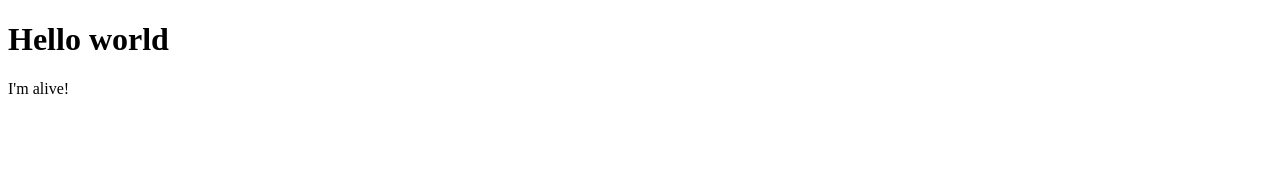
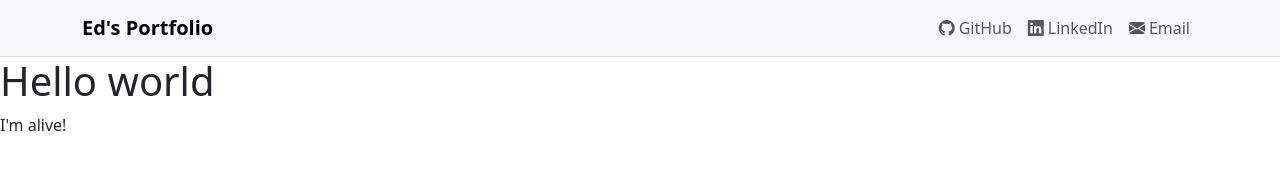
Before and after one commit to gabriellemaciunaite/portfolio, a plain HTML site: page index.html in a window 1280 px wide. Drawn offline with nearby package versions, Linux system fonts and the light colour scheme.

Commit message:
Update index.html

```diff
--- a/index.html
+++ b/index.html
@@ -2,10 +2,41 @@
 
 <html lang="en">
     <head>
-        <title>Ed's Portfolio</title>
+        <title>Gabrielle's Portfolio</title>
         <meta charset="UTF-8">
+        <link href="https://cdn.jsdelivr.net/npm/bootstrap@5.3.3/dist/css/bootstrap.min.css" rel="stylesheet">
+        <link href="https://cdn.jsdelivr.net/npm/bootstrap-icons@1.11.3/font/bootstrap-icons.css" rel="stylesheet">
     <body>
+        <nav class="navbar navbar-expand-lg bg-body-tertiary border-bottom sticky-top">
+            <div class="container">
+                <a class="navbar-brand fw-semibold" href="#">Ed's Portfolio</a>
+                <button class="navbar-toggler" type="button" data-bs-toggle="collapse" data-bs-target="#mainNavbar" aria-controls="mainNavbar" aria-expanded="false" aria-label="Toggle navigation">
+                    <span class="navbar-toggler-icon"></span>
+                </button>
+                <div class="collapse navbar-collapse" id="mainNavbar">
+                    <ul class="navbar-nav ms-auto mb-2 mb-lg-0">
+                        <li class="nav-item">
+                            <a class="nav-link" href="https://github.com/RexMortem" target="_blank" rel="noopener noreferrer">
+                                <i class="bi bi-github me-1"></i>GitHub
+                            </a>
+                        </li>
+                        <li class="nav-item">
+                            <a class="nav-link" href="https://www.linkedin.com/in/edward-denton-416a30240/" target="_blank" rel="noopener noreferrer">
+                                <i class="bi bi-linkedin me-1"></i>LinkedIn
+                            </a>
+                        </li>
+                        <li class="nav-item">
+                            <a class="nav-link" href="mailto:Edward.Denton@warwick.ac.uk">
+                                <i class="bi bi-envelope-fill me-1"></i>Email
+                            </a>
+                        </li>
+                    </ul>
+                </div>
+            </div>
+        </nav>
+
         <h1>Hello world</h1>
         <p>I'm alive!</p>
+        <script src="https://cdn.jsdelivr.net/npm/bootstrap@5.3.3/dist/js/bootstrap.bundle.min.js"></script>
     </body>
 </html>
```
